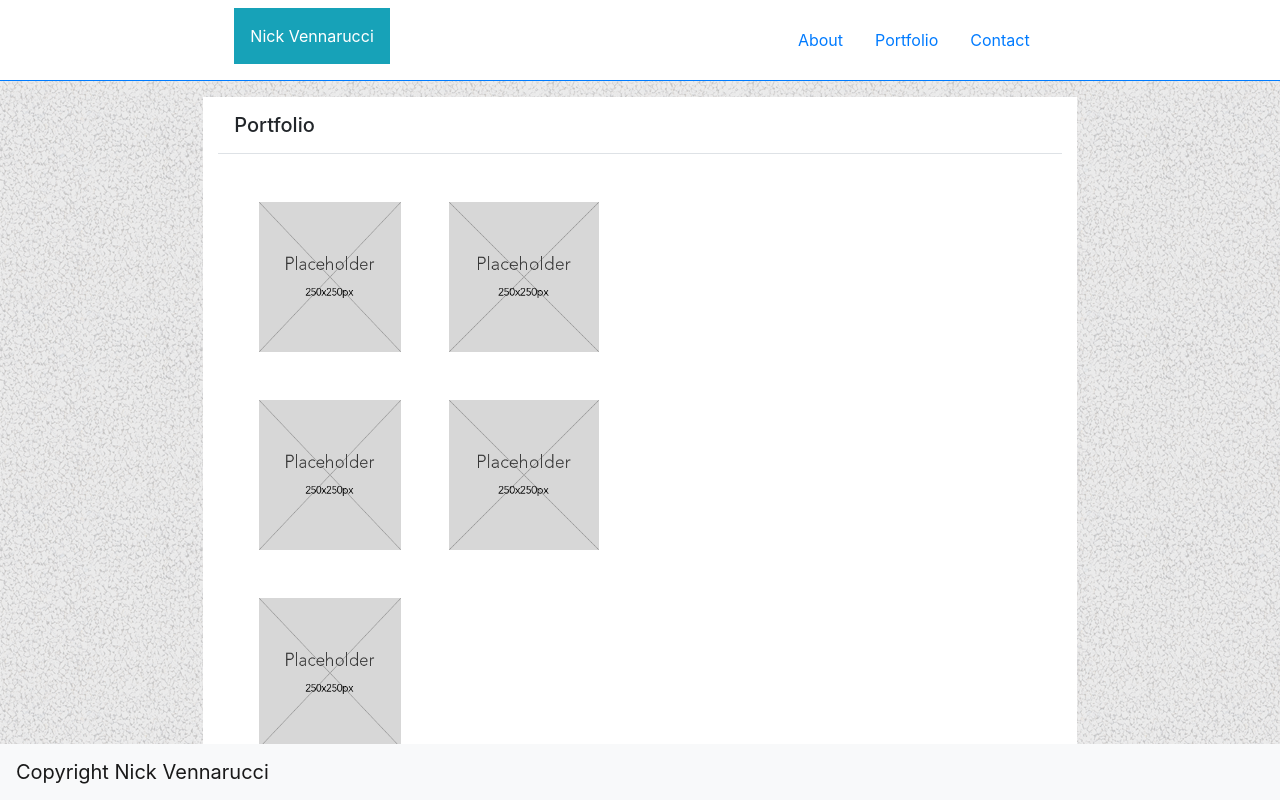
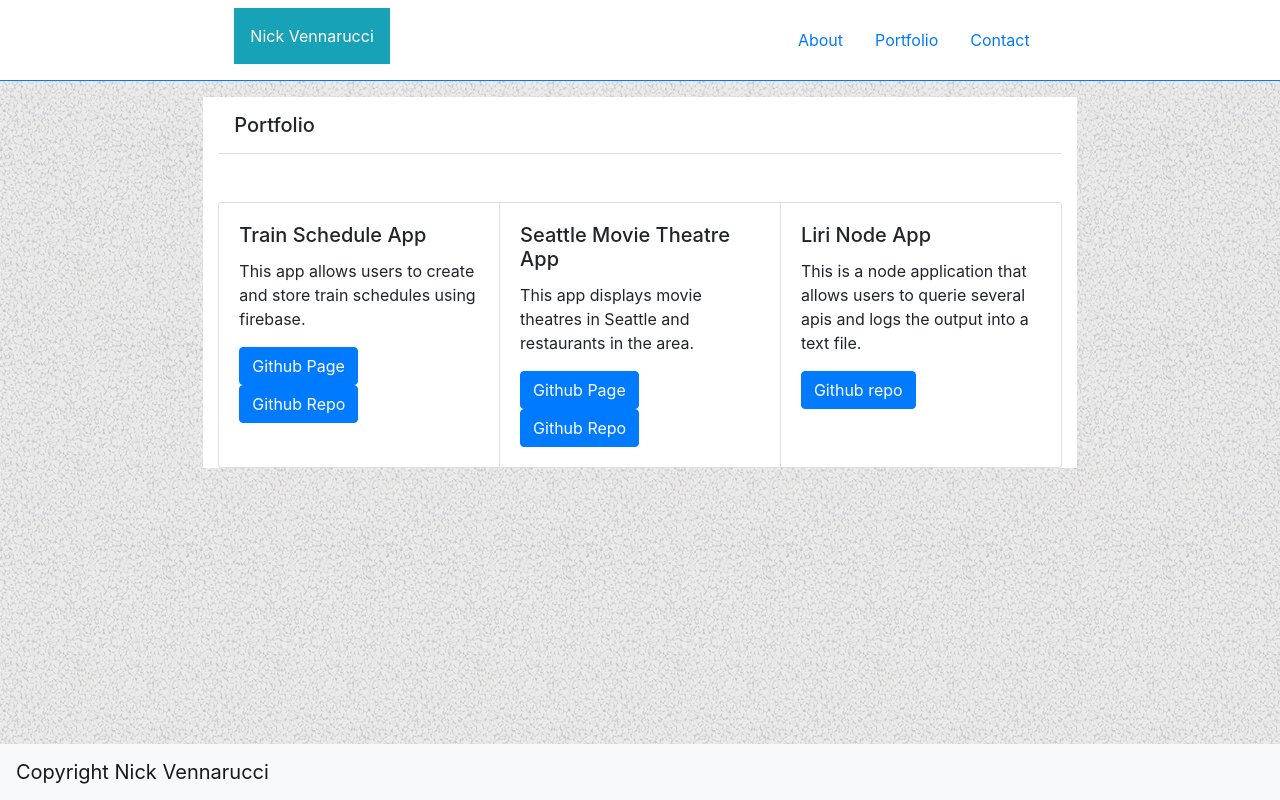
Before and after one commit to nickvenn/Bootstrap-Portfolio, a plain HTML site: page portfolio.html in a window 1280 px wide. Drawn offline with nearby package versions, Linux system fonts and the light colour scheme.

Commit message:
push with links

```diff
--- a/portfolio.html
+++ b/portfolio.html
@@ -45,25 +45,41 @@
 
             </div>
             <div class="col-8 bg-white" id="center container">
-                <div class="h5 mb-5 p-3 border-bottom 5">
+                <div class="h5 mb-5 p-3 border-bottom 1">
                     Portfolio
                 </div>
 
-                    <div class="row pl-10">
-                    <img src="images/placeholder.png" class="ml-5 mb-5 pl-2" Style="height:150px; width:150px;">
-                    <img src="images/placeholder.png" class="ml-5 mb-5" Style="height:150px; width:150px;">
+                <div class="card-group">
+                    <div class="card">
+                      <div class="card-body">
+                        <h5 class="card-title">Train Schedule App</h5>
+                        <p class="card-text">This app allows users to create and store train schedules using firebase.</p>
+                        <a href="https://nickvenn.github.io/TrainSchedule/TrainSchedule.html" class="btn btn-primary">Github Page</a>
+                        <a href="https://github.com/nickvenn/TrainSchedule.git" class="btn btn-primary">Github Repo</a>
 
                     </div>
+                    </div>
+                    <div class="card">
+                      <div class="card-body">
+                        <h5 class="card-title">Seattle Movie Theatre App</h5>
+                        <p class="card-text">This app displays movie theatres in Seattle and restaurants in the area.</p>
+                        <a href="https://nickvenn.github.io/MovieTheatre/index.html" class="btn btn-primary">Github Page</a>
+                        <a href="https://github.com/nickvenn/MovieTheatre.git" class="btn btn-primary">Github Repo</a>
 
-                    <div class="row pl-10">
-                            <img src="images/placeholder.png" class="ml-5 mb-5 pl-2" Style="height:150px; width:150px;">
-                            <img src="images/placeholder.png" class="ml-5 mb-5" Style="height:150px; width:150px;">
+                      </div>
+                    </div>
+                    <div class="card">
+                      <div class="card-body">
+                        <h5 class="card-title">Liri Node App</h5>
+                        <p class="card-text">This is a node application that allows users to querie several apis and logs the output into a text file.</p>
+                        <a href="https://github.com/nickvenn/liri-node-app.git" class="btn btn-primary">Github repo</a>
+                      </div>
+                    </div>
+                  </div>
 
-                            </div>
-                            <div class="row pl-10">
-                                    <img src="images/placeholder.png" class="ml-5 mb-5 pl-2" Style="height:150px; width:150px;">
 
-                                    </div>
+
+
 
             </div>
             <div class="col-2" id="right container">
```
Also changed, not shown: index.html (+9 -1 lines).
